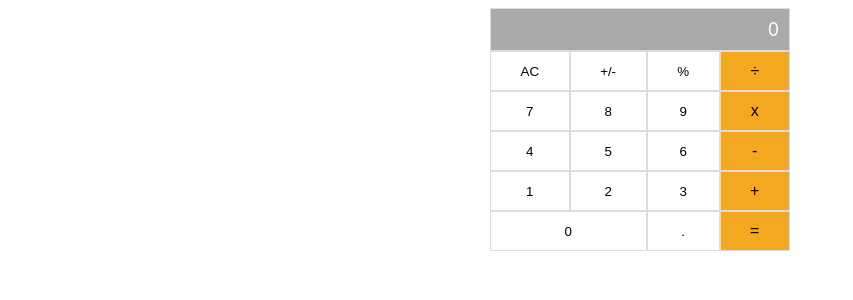
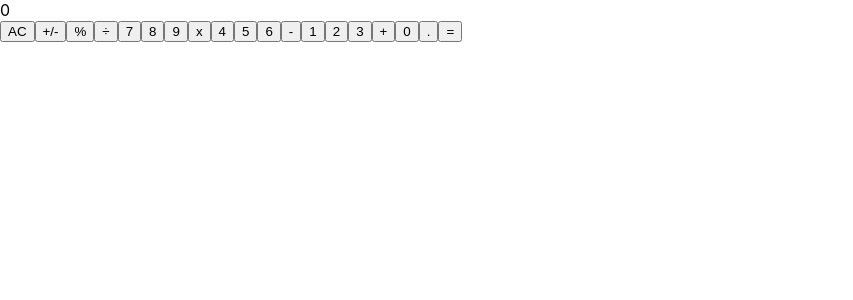
Before and after one commit to Lembani/math-magicians, a React (Create React App) app: page / in a window 1280 px wide. Shown: the top 300 px of the page, without its empty margins (0-853 px from the left). Built offline with nearby package versions, Linux system fonts and the light colour scheme.

Commit message:
Update global styles to conform to the standard

```diff
--- a/src/index.css
+++ b/src/index.css
@@ -1,38 +1,5 @@
 body {
   padding: 0;
+  margin: 0;
   font-family: -apple-system, BlinkMacSystemFont, 'Segoe UI', Roboto, Oxygen, Ubuntu, Cantarell, 'Open Sans', 'Helvetica Neue', sans-serif;
 }
-
-.main-calculator {
-  width: 300px;
-  height: inherit;
-  margin: 0 auto;
-  display: grid;
-  grid-template-columns: auto auto auto auto;
-  grid-template-rows: auto auto auto auto auto auto;
-}
-
-.cell {
-  background-color: #fff;
-  border: 1px solid #ddd;
-  text-align: center;
-  padding: 10px;
-}
-
-.cell:first-child {
-  grid-column: 1/5;
-  text-align: right;
-  background-color: #aaa;
-  color: #fff;
-  font-size: 18px;
-}
-
-.ops {
-  background-color: rgb(243, 168, 31);
-  font-size: 16px;
-  text-align: center;
-}
-
-.zero {
-  grid-column: 1/3;
-}
```
